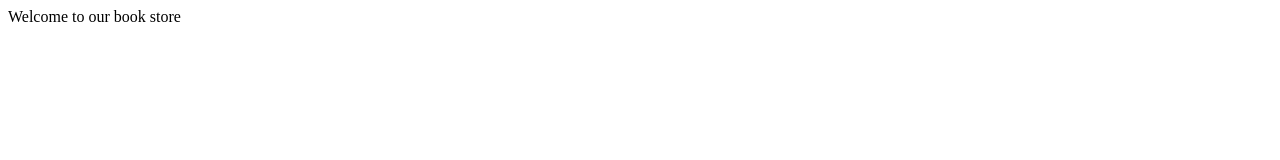
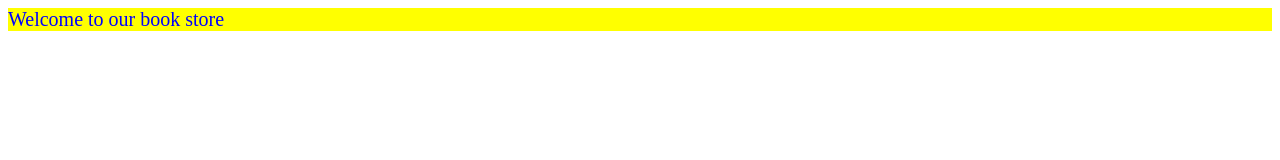
Before and after one commit to muhammedabdelghany2009/HTML, a plain HTML site: page index.html in a window 1280 px wide. Drawn offline with Linux system fonts and the light colour scheme.

Commit message:
update 3

```diff
--- a/index.html
+++ b/index.html
@@ -4,11 +4,17 @@
         <title> Book store </title>
         <meta name="description" content="Welcome to our book store" />
         <!--  -->
-        <style></style>
+        <style>
+            p {
+    color: blue;
+    font-size: 20px;
+    background-color: yellow;
+}
+        </style>
         <script></script>
         <link rel="stylesheet" href="">
     </head>
     <body>
-        Welcome to our book store
+        <p> Welcome to our book store </p>
     </body>
 </html>
```
